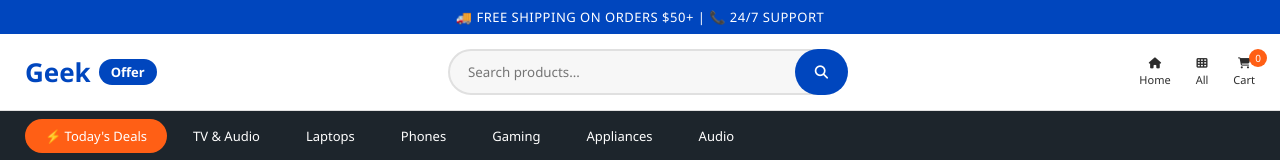
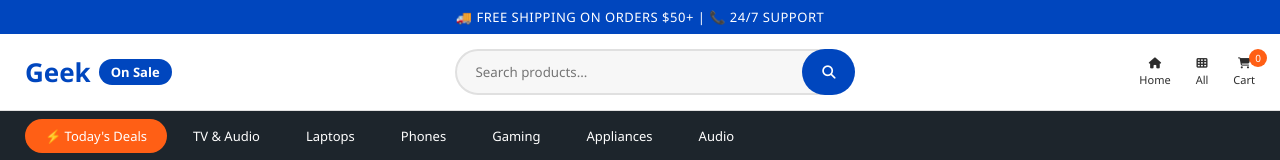
Before and after one commit to MoonSingh69/geek, a plain HTML site: page refund.html in a window 1280 px wide. Shown: the top 160 px of the page. Drawn offline with Linux system fonts and the light colour scheme; a script that the page names is missing.

Commit message:
Update logo text from 'Offer' to 'On Sale'

```diff
--- a/refund.html
+++ b/refund.html
@@ -106,7 +106,7 @@
     <div class="top-strip">🚚 FREE SHIPPING ON ORDERS $50+ | 📞 24/7 SUPPORT</div>
 
     <div class="header">
-        <a href="#" class="logo" onclick="window.location.href='index.html'">Geek<span>Offer</span></a>
+        <a href="#" class="logo" onclick="window.location.href='index.html'">Geek<span>On Sale</span></a>
         <div class="search-box">
             <input type="text" placeholder="Search products...">
             <button><i class="fas fa-search"></i></button>
```
